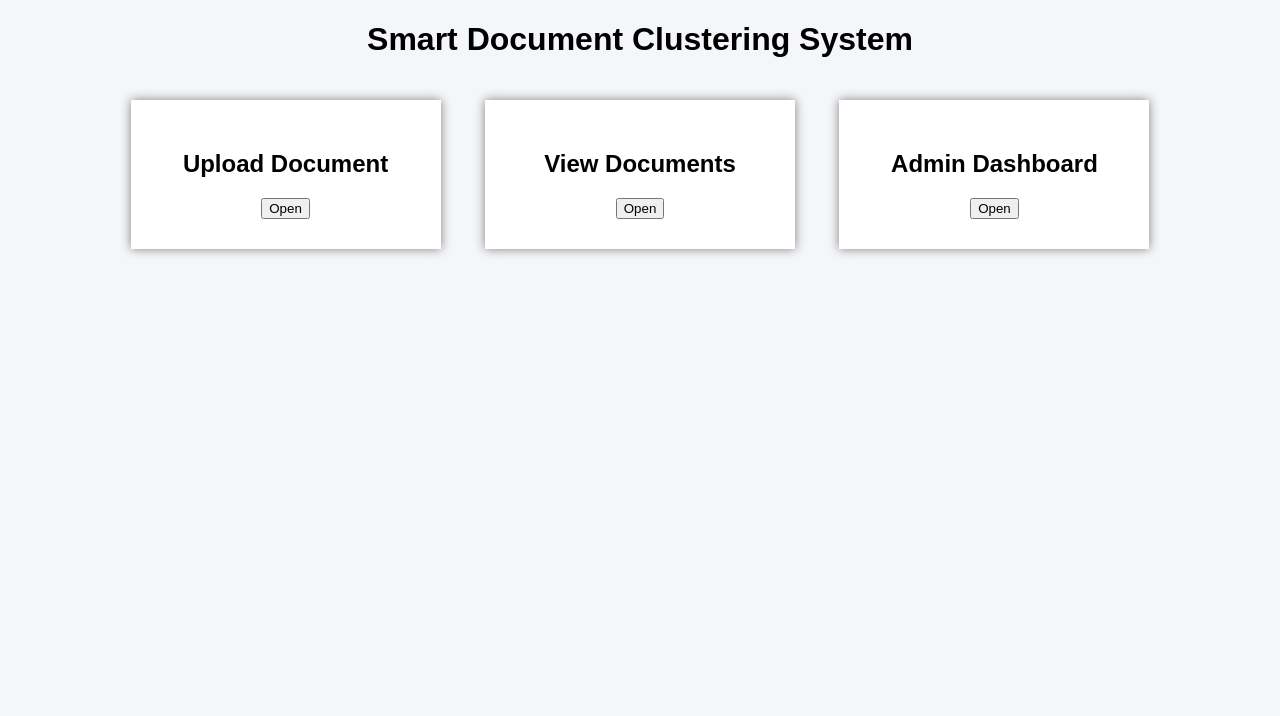
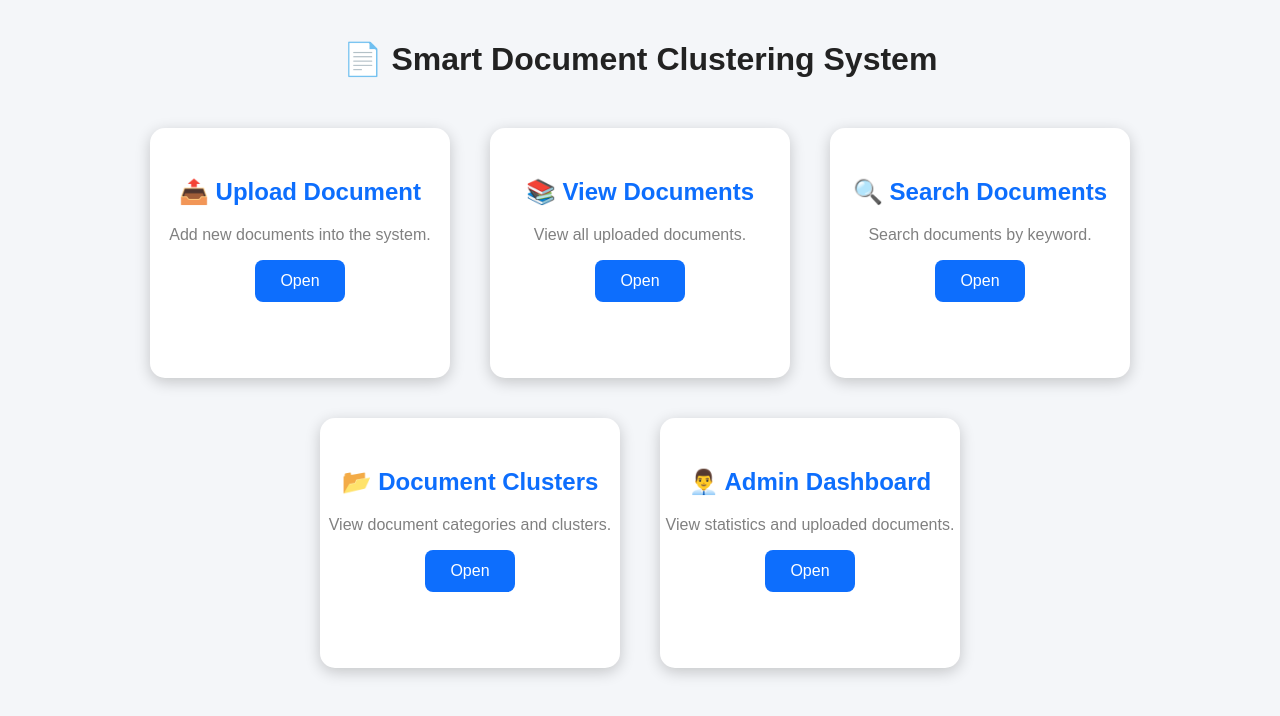
Before and after one commit to Nirmala5071/DocumentClusteringProject, a Python web app: template templates/index.html in a window 1280 px wide. Shown: the top 716 px of the page. Run offline with Jinja, Linux system fonts and the light colour scheme; the template is opened without the code that fills it, so the values that code supplies are empty.

Commit message:
Update index.html

```diff
--- a/templates/index.html
+++ b/templates/index.html
@@ -3,44 +3,34 @@
 
 <head>
 
-<title>Document Clustering System</title>
+    <title>Smart Document Clustering System</title>
 
-<style>
-
-body{
-font-family:Arial;
-text-align:center;
-background:#f4f6f9;
-}
-
-.card{
-display:inline-block;
-padding:30px;
-margin:20px;
-background:white;
-box-shadow:0 0 10px gray;
-width:250px;
-}
-
-a{
-text-decoration:none;
-}
-
-</style>
+    <link rel="stylesheet"
+          href="{{ url_for('static', filename='style.css') }}">
 
 </head>
 
 <body>
 
-<h1>Smart Document Clustering System</h1>
+    <h1>📄 Smart Document Clustering System</h1>
+
+    <div class="cards">
 
         <div class="card">
 
-<h2>Upload Document</h2>
+            <h2>📤 Upload Document</h2>
+
+            <p>
+                Add new documents into the system.
+            </p>
 
             <a href="/upload">
 
-<button>Open</button>
+                <button class="btn">
+
+                    Open
+
+                </button>
 
             </a>
 
@@ -48,11 +38,19 @@ text-decoration:none;
 
         <div class="card">
 
-<h2>View Documents</h2>
+            <h2>📚 View Documents</h2>
+
+            <p>
+                View all uploaded documents.
+            </p>
 
             <a href="/documents">
 
-<button>Open</button>
+                <button class="btn">
+
+                    Open
+
+                </button>
 
             </a>
 
@@ -60,13 +58,63 @@ text-decoration:none;
 
         <div class="card">
 
-<h2>Admin Dashboard</h2>
+            <h2>🔍 Search Documents</h2>
+
+            <p>
+                Search documents by keyword.
+            </p>
+
+            <a href="/search">
+
+                <button class="btn">
+
+                    Open
+
+                </button>
+
+            </a>
+
+        </div>
+
+        <div class="card">
+
+            <h2>📂 Document Clusters</h2>
+
+            <p>
+                View document categories and clusters.
+            </p>
+
+            <a href="/clusters">
+
+                <button class="btn">
+
+                    Open
+
+                </button>
+
+            </a>
+
+        </div>
+
+        <div class="card">
+
+            <h2>👨‍💼 Admin Dashboard</h2>
+
+            <p>
+                View statistics and uploaded documents.
+            </p>
 
             <a href="/admin">
 
-<button>Open</button>
+                <button class="btn">
+
+                    Open
+
+                </button>
 
             </a>
+
+        </div>
 
     </div>
 
```
Lines whose indentation alone changed are shown as unchanged.
